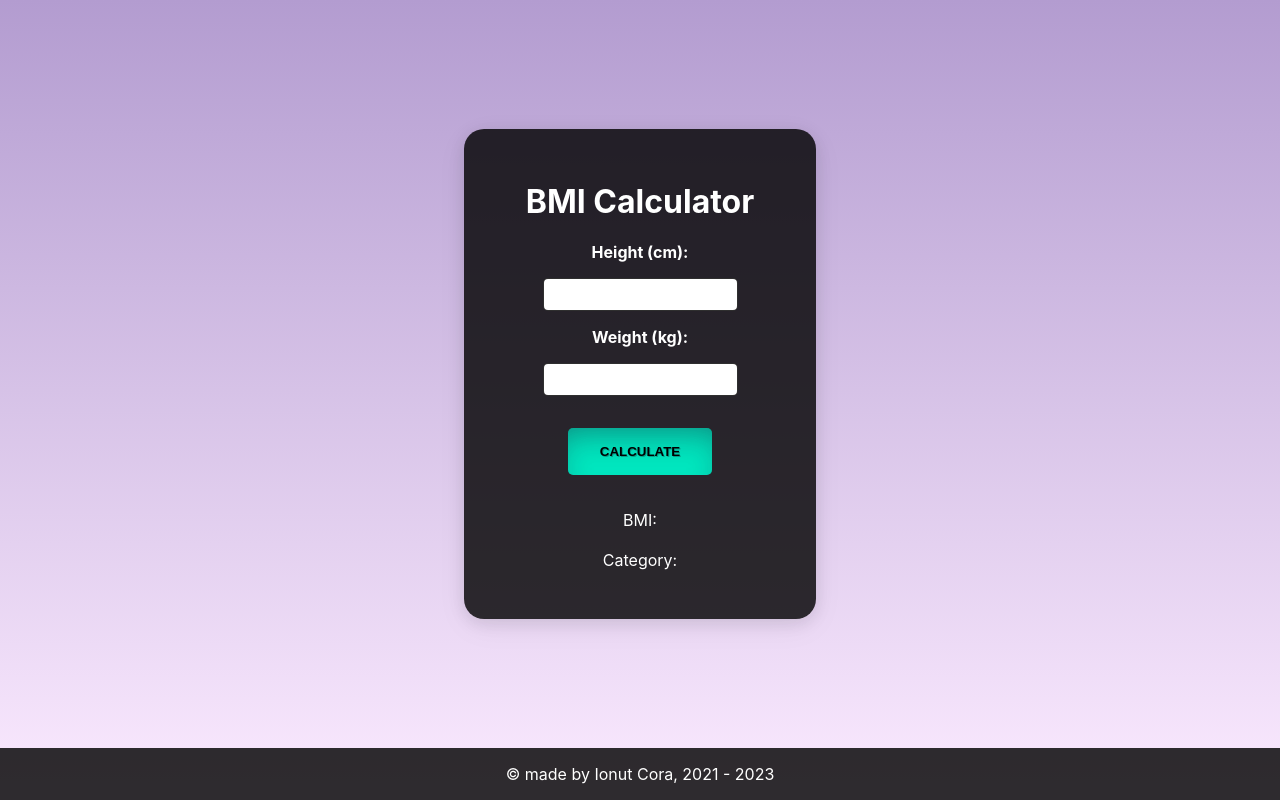
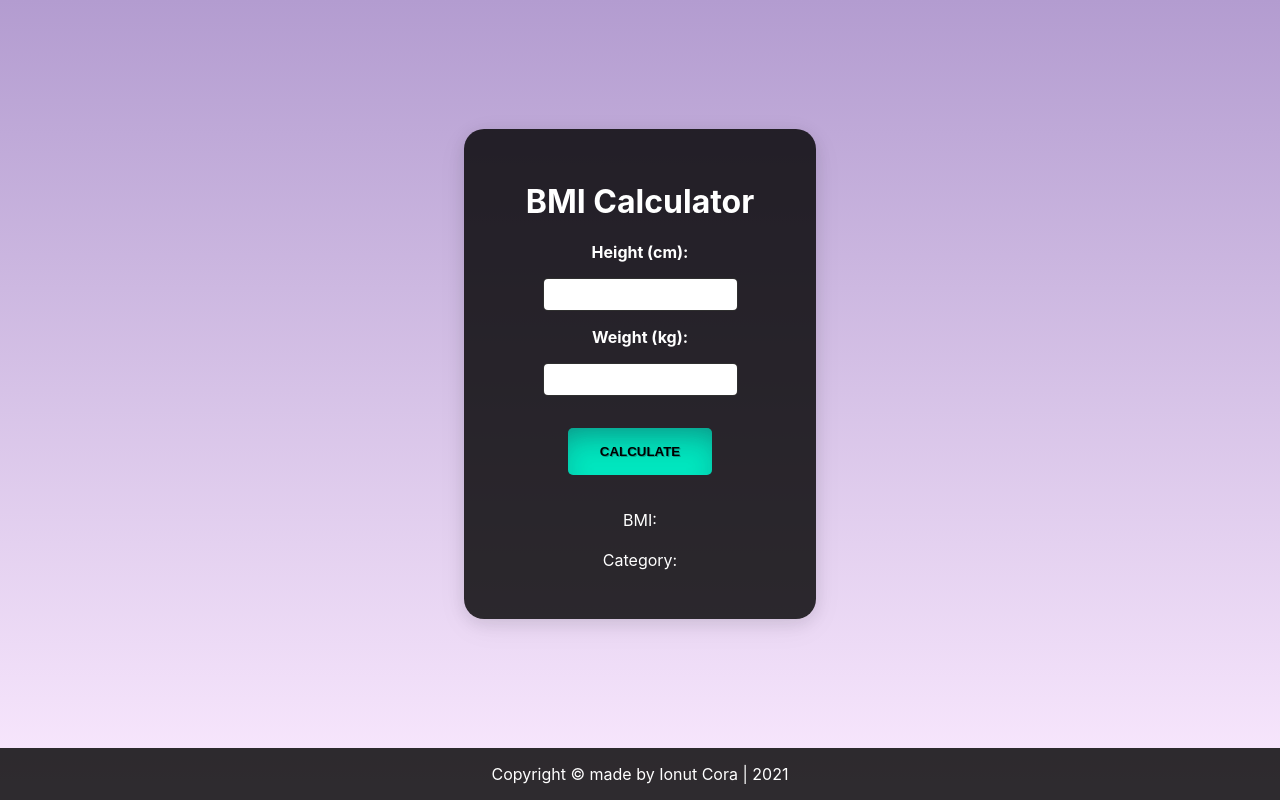
Before and after one commit to Ionut-Cora/bmi-calculator, a React (Create React App) app: page / in a window 1280 px wide. Built offline with nearby package versions, Linux system fonts and the light colour scheme; the HTML template or start-up script is replaced by a standard one.

Commit message:
footer component

```diff
--- a/src/App.js
+++ b/src/App.js
@@ -1,5 +1,6 @@
 import React from 'react';
 import './App.css';
+import Footer from './components/Footer';
 
 class App extends React.Component {
   constructor() {
@@ -96,9 +97,7 @@ class App extends React.Component {
             <p>Category: <span>{this.state.type}</span></p>
           </div>
         </div>
-        <footer>
-          <p>&copy; made by Ionut Cora, 2021 - 2023</p>
-        </footer>
+        <Footer />
       </div>
     );
   }
--- /dev/null
+++ b/src/components/Footer.jsx
@@ -0,0 +1,18 @@
+import React, { useEffect, useState } from 'react';
+
+function Footer() {
+    const [newDate, setNewDate] = useState('');
+    useEffect(() => {
+        let todayDate = new Date();
+        let todayYear = todayDate.getFullYear();
+        setNewDate([todayYear])
+    }, []);
+
+  return (
+    <footer>
+        <p>Copyright &copy; made by Ionut Cora | {newDate}</p>
+    </footer>
+  )
+}
+
+export default Footer;
```
Also changed, not shown: src/App.css (+0 -7 lines).
